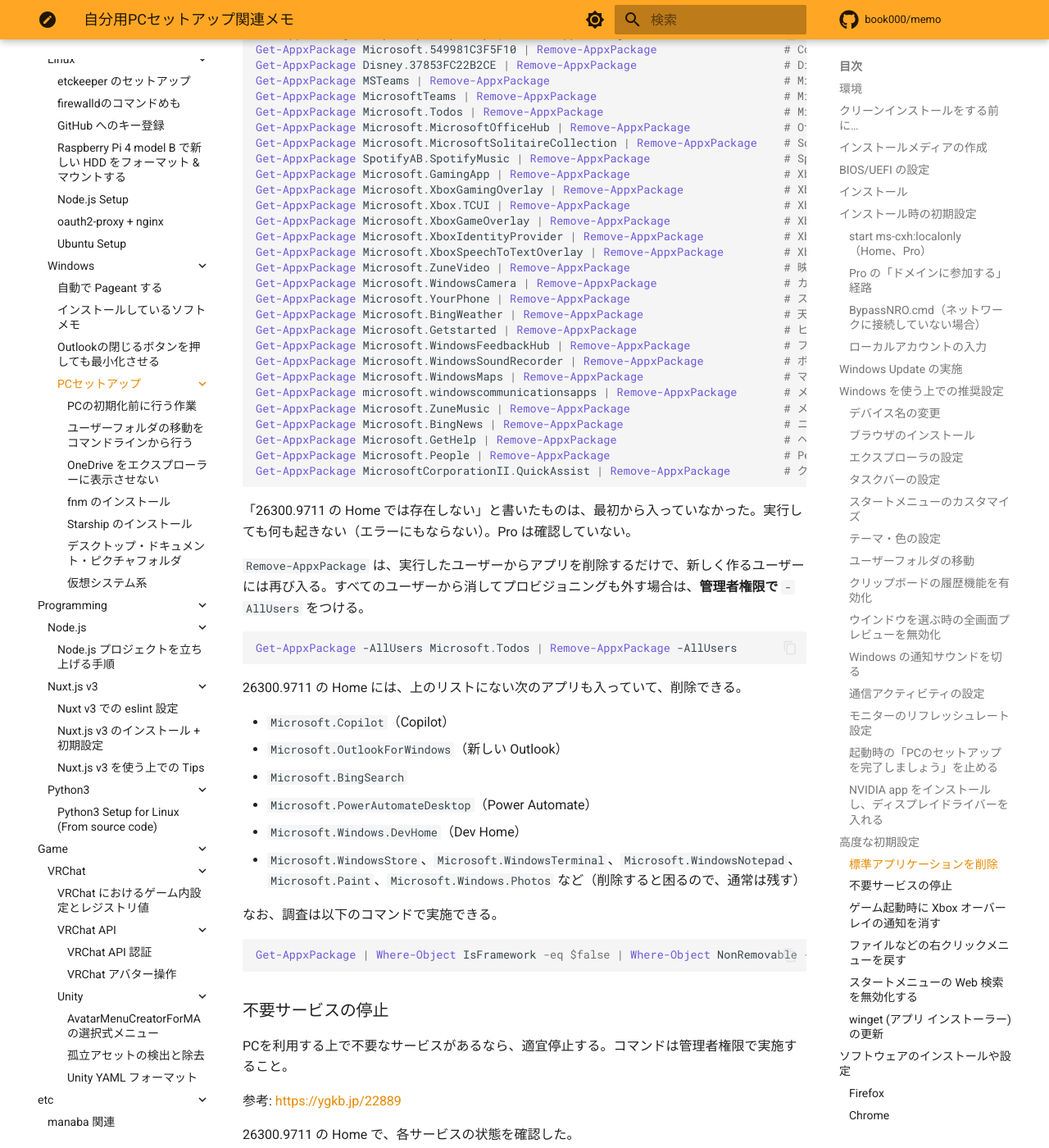
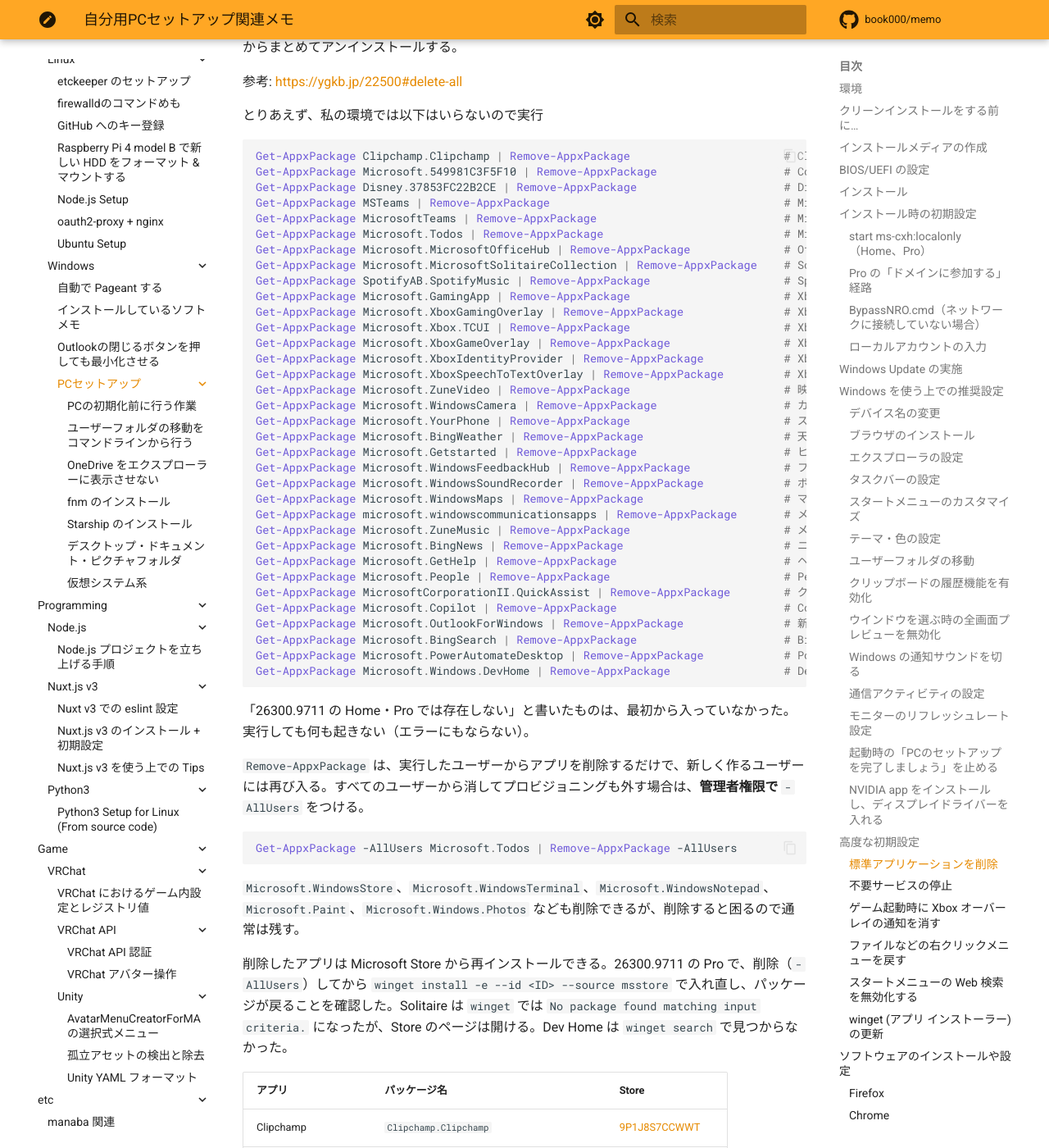
Before and after one commit to book000/memo, an MkDocs documentation site: the page built from docs/os/windows/setup/index.md, in a window 1280 px wide and 1400 px high, scrolled down 24439 px. Shown: the whole window at 82% size. Built offline with MkDocs 1.6.1 and Material for MkDocs 9.7.7, drawn with Linux system fonts in a browser that asks for light colours; comment, search, counter and statistics services are not loaded; some of the changed text lies outside the part shown.

Commit message:
docs: Pro での確認結果と Store 再インストール表を追加
Co-Authored-By: Claude Sonnet 5.5 <noreply@anthropic.com>

````diff
--- a/docs/os/windows/setup/index.md
+++ b/docs/os/windows/setup/index.md
@@ -395,7 +395,16 @@ GUI から変更する場合は（この手順の画面は 26H2 では未確認
 - `保存したゲーム`
 - `検索`
 
-コマンドラインでは、`HKCU:\Software\Microsoft\Windows\CurrentVersion\Explorer\User Shell Folders` の値を書き換えて、エクスプローラを再起動する。`ダウンロード` は `{374DE290-123F-4565-9164-39C4925E467B}`、`デスクトップ` は `Desktop`、`ドキュメント` は `Personal`、`ピクチャ` は `My Pictures`、`ミュージック` は `My Music`、`ビデオ` は `My Video`。ダウンロードを `C:\TestUF\Downloads` に変えたところ、再起動後に `shell:Downloads` がそのパスになった（既存のファイルは移動されないので、`Move-Item` で別に移す）。ほかのフォルダでのコマンドと、ファイルの移動を含む結果は未確認。
+コマンドラインでは、`HKCU:\Software\Microsoft\Windows\CurrentVersion\Explorer\User Shell Folders` の値を書き換えて、エクスプローラを再起動する。値の名前は次のとおり。
+
+- `ダウンロード`: `{374DE290-123F-4565-9164-39C4925E467B}`
+- `デスクトップ`: `Desktop`
+- `ドキュメント`: `Personal`
+- `ピクチャ`: `My Pictures`
+- `ミュージック`: `My Music`
+- `ビデオ`: `My Video`
+
+ダウンロードを `C:\TestUF\Downloads` に変えたところ、再起動後に `shell:Downloads` がそのパスになった。既存のファイルは移動されないので、`Move-Item` で別に移す。
 
 ```powershell
 $k = 'HKCU:\Software\Microsoft\Windows\CurrentVersion\Explorer\User Shell Folders'
@@ -526,37 +535,42 @@ Windows は標準で不要なアプリケーションを大量にインストー
 
 ```powershell
 Get-AppxPackage Clipchamp.Clipchamp | Remove-AppxPackage                       # Clipchamp
-Get-AppxPackage Microsoft.549981C3F5F10 | Remove-AppxPackage                   # Cortana（26300.9711 の Home では存在しない）
-Get-AppxPackage Disney.37853FC22B2CE | Remove-AppxPackage                      # Disney+（26H2 の Home では存在しない）
+Get-AppxPackage Microsoft.549981C3F5F10 | Remove-AppxPackage                   # Cortana（26300.9711 の Home・Pro では存在しない）
+Get-AppxPackage Disney.37853FC22B2CE | Remove-AppxPackage                      # Disney+（26H2 の Home・Pro では存在しない）
 Get-AppxPackage MSTeams | Remove-AppxPackage                                   # Microsoft Teams（新しい Teams）
 Get-AppxPackage MicrosoftTeams | Remove-AppxPackage                            # Microsoft Teams（旧 Chat 用。26300.9711 の Home では存在しない）
 Get-AppxPackage Microsoft.Todos | Remove-AppxPackage                           # Microsoft To Do
-Get-AppxPackage Microsoft.MicrosoftOfficeHub | Remove-AppxPackage              # Office on the Webへようこそ（26H2 の Home では存在しない）
+Get-AppxPackage Microsoft.MicrosoftOfficeHub | Remove-AppxPackage              # Office on the Webへようこそ（26H2 では Pro のみ存在する）
 Get-AppxPackage Microsoft.MicrosoftSolitaireCollection | Remove-AppxPackage    # Solitaire
-Get-AppxPackage SpotifyAB.SpotifyMusic | Remove-AppxPackage                    # Spotify（26H2 の Home では存在しない）
+Get-AppxPackage SpotifyAB.SpotifyMusic | Remove-AppxPackage                    # Spotify（26H2 の Home・Pro では存在しない）
 Get-AppxPackage Microsoft.GamingApp | Remove-AppxPackage                       # Xbox ストア画面
 Get-AppxPackage Microsoft.XboxGamingOverlay | Remove-AppxPackage               # Xbox Game Bar
 Get-AppxPackage Microsoft.Xbox.TCUI | Remove-AppxPackage                       # Xbox その他
-Get-AppxPackage Microsoft.XboxGameOverlay | Remove-AppxPackage                 # Xbox その他（26300.9711 の Home では存在しない）
+Get-AppxPackage Microsoft.XboxGameOverlay | Remove-AppxPackage                 # Xbox その他（26300.9711 の Home・Pro では存在しない）
 Get-AppxPackage Microsoft.XboxIdentityProvider | Remove-AppxPackage            # Xbox その他
 Get-AppxPackage Microsoft.XboxSpeechToTextOverlay | Remove-AppxPackage         # Xbox その他
-Get-AppxPackage Microsoft.ZuneVideo | Remove-AppxPackage                       # 映画 & テレビ（26300.9711 の Home では存在しない）
+Get-AppxPackage Microsoft.ZuneVideo | Remove-AppxPackage                       # 映画 & テレビ（26300.9711 の Home・Pro では存在しない）
 Get-AppxPackage Microsoft.WindowsCamera | Remove-AppxPackage                   # カメラ
 Get-AppxPackage Microsoft.YourPhone | Remove-AppxPackage                       # スマホ同期
 Get-AppxPackage Microsoft.BingWeather | Remove-AppxPackage                     # 天気
-Get-AppxPackage Microsoft.Getstarted | Remove-AppxPackage                      # ヒント（26300.9711 の Home では存在しない）
+Get-AppxPackage Microsoft.Getstarted | Remove-AppxPackage                      # ヒント（26300.9711 の Home・Pro では存在しない）
 Get-AppxPackage Microsoft.WindowsFeedbackHub | Remove-AppxPackage              # フィードバック Hub
 Get-AppxPackage Microsoft.WindowsSoundRecorder | Remove-AppxPackage            # ボイス レコーダー
-Get-AppxPackage Microsoft.WindowsMaps | Remove-AppxPackage                     # マップ（26300.9711 の Home では存在しない）
-Get-AppxPackage microsoft.windowscommunicationsapps | Remove-AppxPackage       # メール、カレンダー（26300.9711 の Home では存在しない）
+Get-AppxPackage Microsoft.WindowsMaps | Remove-AppxPackage                     # マップ（26300.9711 の Home・Pro では存在しない）
+Get-AppxPackage microsoft.windowscommunicationsapps | Remove-AppxPackage       # メール、カレンダー（26300.9711 の Home・Pro では存在しない）
 Get-AppxPackage Microsoft.ZuneMusic | Remove-AppxPackage                       # メディアプレーヤー
 Get-AppxPackage Microsoft.BingNews | Remove-AppxPackage                        # ニュース
 Get-AppxPackage Microsoft.GetHelp | Remove-AppxPackage                         # ヘルプ
-Get-AppxPackage Microsoft.People | Remove-AppxPackage                          # People（26300.9711 の Home では存在しない）
+Get-AppxPackage Microsoft.People | Remove-AppxPackage                          # People（26300.9711 の Home・Pro では存在しない）
 Get-AppxPackage MicrosoftCorporationII.QuickAssist | Remove-AppxPackage        # クイック アシスト
+Get-AppxPackage Microsoft.Copilot | Remove-AppxPackage                         # Copilot（26H2 では Home のみ存在する）
+Get-AppxPackage Microsoft.OutlookForWindows | Remove-AppxPackage               # 新しい Outlook
+Get-AppxPackage Microsoft.BingSearch | Remove-AppxPackage                      # Bing 検索
+Get-AppxPackage Microsoft.PowerAutomateDesktop | Remove-AppxPackage            # Power Automate
+Get-AppxPackage Microsoft.Windows.DevHome | Remove-AppxPackage                 # Dev Home
 ```
 
-「26300.9711 の Home では存在しない」と書いたものは、最初から入っていなかった。実行しても何も起きない（エラーにもならない）。Pro は確認していない。
+「26300.9711 の Home・Pro では存在しない」と書いたものは、最初から入っていなかった。実行しても何も起きない（エラーにもならない）。
 
 `Remove-AppxPackage` は、実行したユーザーからアプリを削除するだけで、新しく作るユーザーには再び入る。すべてのユーザーから消してプロビジョニングも外す場合は、**管理者権限で** `-AllUsers` をつける。
 
@@ -564,14 +578,32 @@ Get-AppxPackage MicrosoftCorporationII.QuickAssist | Remove-AppxPackage        #
 Get-AppxPackage -AllUsers Microsoft.Todos | Remove-AppxPackage -AllUsers
 ```
 
-26300.9711 の Home には、上のリストにない次のアプリも入っていて、削除できる。
+`Microsoft.WindowsStore`、`Microsoft.WindowsTerminal`、`Microsoft.WindowsNotepad`、`Microsoft.Paint`、`Microsoft.Windows.Photos` なども削除できるが、削除すると困るので通常は残す。
 
-- `Microsoft.Copilot`（Copilot）
-- `Microsoft.OutlookForWindows`（新しい Outlook）
-- `Microsoft.BingSearch`
-- `Microsoft.PowerAutomateDesktop`（Power Automate）
-- `Microsoft.Windows.DevHome`（Dev Home）
-- `Microsoft.WindowsStore`、`Microsoft.WindowsTerminal`、`Microsoft.WindowsNotepad`、`Microsoft.Paint`、`Microsoft.Windows.Photos` など（削除すると困るので、通常は残す）
+削除したアプリは Microsoft Store から再インストールできる。26300.9711 の Pro で、削除（`-AllUsers`）してから `winget install -e --id <ID> --source msstore` で入れ直し、パッケージが戻ることを確認した。Solitaire は `winget` では `No package found matching input criteria.` になったが、Store のページは開ける。Dev Home は `winget search` で見つからなかった。
+
+| アプリ | パッケージ名 | Store |
+| --- | --- | --- |
+| Clipchamp | `Clipchamp.Clipchamp` | [9P1J8S7CCWWT](https://apps.microsoft.com/detail/9p1j8s7ccwwt) |
+| Microsoft Teams | `MSTeams` | [XP8BT8DW290MPQ](https://apps.microsoft.com/detail/xp8bt8dw290mpq) |
+| Microsoft To Do | `Microsoft.Todos` | [9NBLGGH5R558](https://apps.microsoft.com/detail/9nblggh5r558) |
+| Solitaire | `Microsoft.MicrosoftSolitaireCollection` | [9WZDNCRFHWD2](https://apps.microsoft.com/detail/9wzdncrfhwd2) |
+| Xbox | `Microsoft.GamingApp` | [9MV0B5HZVK9Z](https://apps.microsoft.com/detail/9mv0b5hzvk9z) |
+| Xbox Game Bar | `Microsoft.XboxGamingOverlay` | [9NZKPSTSNW4P](https://apps.microsoft.com/detail/9nzkpstsnw4p) |
+| Xbox Identity Provider | `Microsoft.XboxIdentityProvider` | [9WZDNCRD1HKW](https://apps.microsoft.com/detail/9wzdncrd1hkw) |
+| カメラ | `Microsoft.WindowsCamera` | [9WZDNCRFJBBG](https://apps.microsoft.com/detail/9wzdncrfjbbg) |
+| スマートフォン連携 | `Microsoft.YourPhone` | [9NMPJ99VJBWV](https://apps.microsoft.com/detail/9nmpj99vjbwv) |
+| 天気 | `Microsoft.BingWeather` | [9WZDNCRFJ3Q2](https://apps.microsoft.com/detail/9wzdncrfj3q2) |
+| フィードバック Hub | `Microsoft.WindowsFeedbackHub` | [9NBLGGH4R32N](https://apps.microsoft.com/detail/9nblggh4r32n) |
+| ボイス レコーダー | `Microsoft.WindowsSoundRecorder` | [9WZDNCRFHWKN](https://apps.microsoft.com/detail/9wzdncrfhwkn) |
+| メディア プレーヤー | `Microsoft.ZuneMusic` | [9WZDNCRFJ3PT](https://apps.microsoft.com/detail/9wzdncrfj3pt) |
+| ニュース | `Microsoft.BingNews` | [9WZDNCRFHVFW](https://apps.microsoft.com/detail/9wzdncrfhvfw) |
+| ヘルプ | `Microsoft.GetHelp` | [9PKDZBMV1H3T](https://apps.microsoft.com/detail/9pkdzbmv1h3t) |
+| クイック アシスト | `MicrosoftCorporationII.QuickAssist` | [9P7BP5VNWKX5](https://apps.microsoft.com/detail/9p7bp5vnwkx5) |
+| 新しい Outlook | `Microsoft.OutlookForWindows` | [9NRX63209R7B](https://apps.microsoft.com/detail/9nrx63209r7b) |
+| Bing 検索 | `Microsoft.BingSearch` | [9NZBF4GT040C](https://apps.microsoft.com/detail/9nzbf4gt040c) |
+| Power Automate | `Microsoft.PowerAutomateDesktop` | [9NFTCH6J7FHV](https://apps.microsoft.com/detail/9nftch6j7fhv) |
+| Copilot | `Microsoft.Copilot` | [9NHT9RB2F4HD](https://apps.microsoft.com/detail/9nht9rb2f4hd) |
 
 なお、調査は以下のコマンドで実施できる。
 
````
